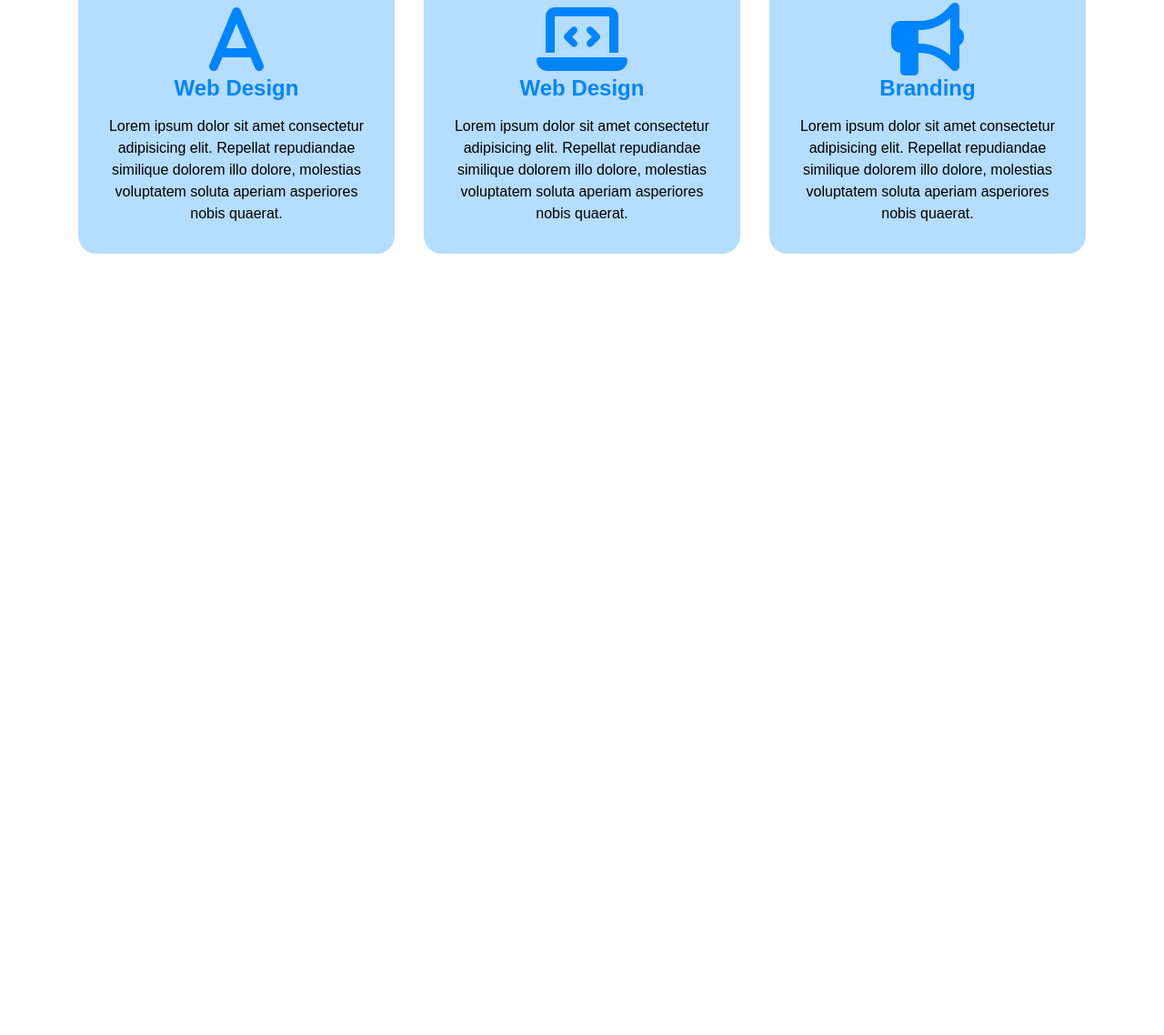
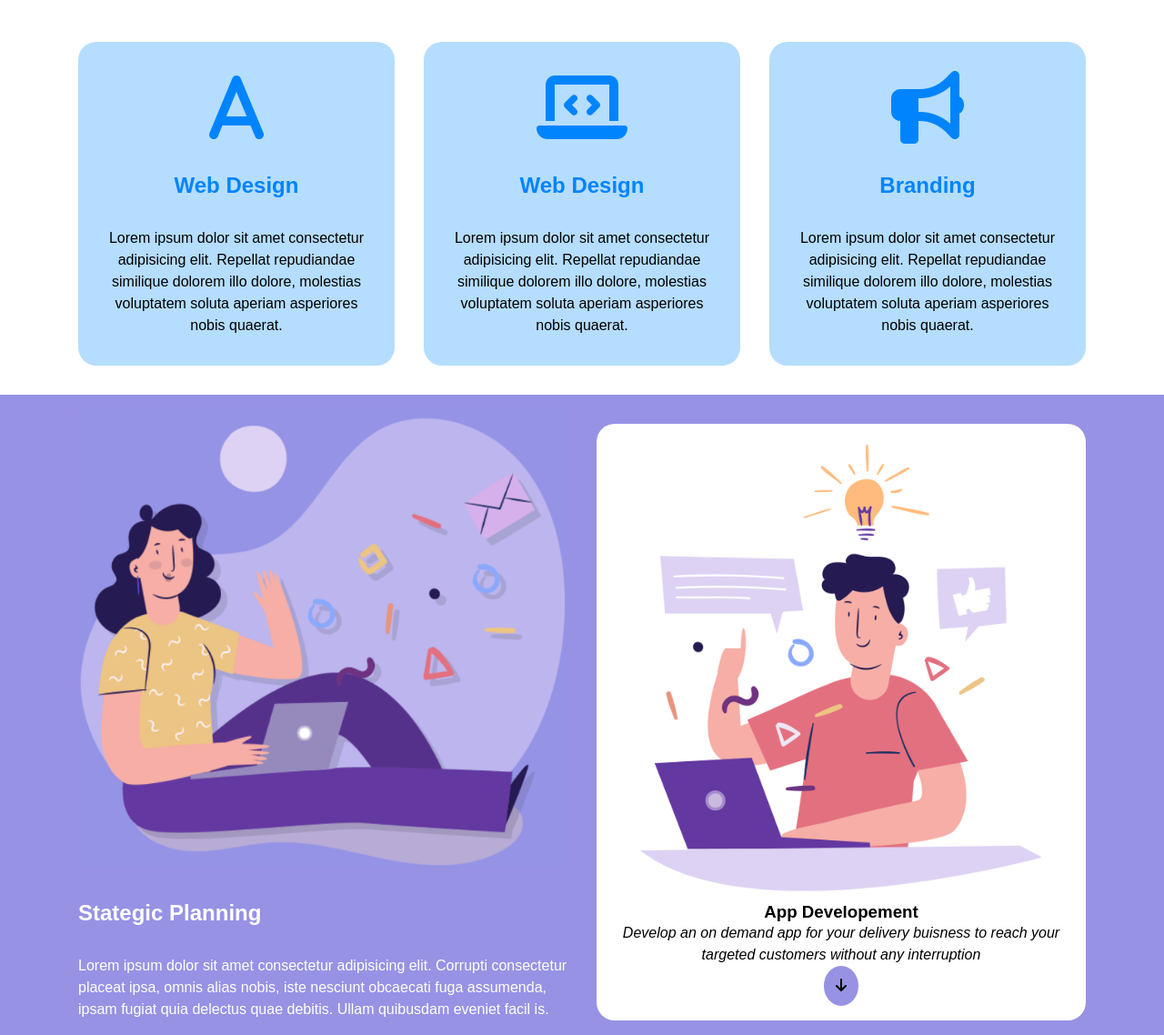
Before and after one commit to HiranyaRanawaka99/htmlcss-responsive-layout, a plain HTML site: page index.html in a window 1280 px wide. Shown: the part 486-1624 px from the top of the page at 91% size. Before the commit the page ends 800 px from the top, so only its background shows below. Drawn offline with Linux system fonts and the light colour scheme.

Commit message:
feat: section 2

```diff
--- a/assets/css/style.css
+++ b/assets/css/style.css
@@ -5,6 +5,9 @@
     --darkgray: #333333;
     --text-black: black;
     --text-white: white;
+
+    --base-spacing-grid: 1rem;
+    --big-spacing-grid: 2rem;
 
 }
 
@@ -20,6 +23,11 @@ body {
     font-family: 'Akatab', sans-serif;
 }
 
+p {
+    line-height: 1.5rem;
+  }
+
+
 /*LAYOUT*/
 .container {
     margin-left: auto;
@@ -33,18 +41,33 @@ body {
     margin-right: -1rem;
 }
 
+.col {
+    padding: 1rem;
+}
+
+.m-top-2rem {
+    margin-top: 2rem
+}
+
+section:nth-of-type(even) {
+    background-color: var(--secondary-color);
+}
+
+.card {
+    border-radius: 20px;
+}
 
 
 /*SECTION*/
 
-/*header*/
+    /*header*/
 
 #header {
     height: 80px;
     line-height: 80px;
 }
 
-#header>.container {
+#header > .container {
     display: flex;
     background-color: var(--primary-color);
 
@@ -61,11 +84,10 @@ body {
 }
 
 
-/*section-1*/
+    /*section-1*/
 
 #section-1 .col {
     margin: 1rem 0;
-    padding: 0 1rem;
 
 }
 
@@ -74,7 +96,6 @@ body {
     padding: 2rem;
     height: 100%;
 
-    border-radius: 20px;
     text-align: center;
 }
 
@@ -93,21 +114,14 @@ body {
     display: inline-block;
     padding: 0.5rem 1rem;
     border-radius: 20px;
-    margin-top: 1rem;
 }
 
 #section-1 .phone-image {
     width: 75%;
-    margin-top: 1rem;
 }
 
 #section-1 h2 {
     color: var(--primary-color);
-}
-
-#section-1 p {
-    line-height: 1.5rem;
-    margin-top: 1rem;
 }
 
 #section-1 .fa-solid {
@@ -115,12 +129,51 @@ body {
     color: var(--primary-color);
 }
 
+  /*section-2*/
+
+  #section-2 {
+    background-color: var(--secondary-color);
+  }
+
+  #section-2 img {
+    width: 100%;
+  }
+
+  #section-2 h1 {
+    color: var(--text-white);
+  }
+
+  #section-2 p {
+    line-height: 1.5rem;
+  }
+
+  .col.top p {
+    color: var(--text-white);
+  }
+
+  .col.bottom > .card {
+    background-color: white;
+    padding: 1rem;
+    text-align: center;
+  }
+
+  .arrow-down {
+    display: inline-block;
+    background-color:var(--secondary-color);
+    padding: 0.8rem;
+    border-radius: 50%;
+  }
+
+
+
+
+
 
 /*RESPONSIVE*/
 
-/*tablet*/
+    /*tablet*/
 
-/*section-1*/
+        /*section-1*/
 
 @media screen and (min-width: 576px) {
 
@@ -138,6 +191,10 @@ body {
     }
 }
 
+    /*dekstop*/
+
+        /*section-1*/
+
 @media screen and (min-width: 1000px) {
     .container {
         max-width: 1140px;
@@ -151,5 +208,22 @@ body {
         width: 50%;
     }
 
+        /*section-2*/
+
+    #section-2 .row {
+        display: flex;
+    }
+
+    #section-2 .col {
+        width: 50%;
+    }
+
+    .col.bottom {
+        display: flex;
+        align-items: flex-end;
+        width: 50%;
+    }
+
+
 
 }
--- a/index.html
+++ b/index.html
@@ -10,10 +10,14 @@
 <body>
 <!--HEADER-->
     <header id="header">
-        <div class="container">
+        <nav class="container">
+            <div>
             <img src="assets/img/logo.png" alt="logo" class="logo">
+        </div>
+        <div>
             <i class="fa-solid fa-bars"></i>
         </div>
+        </nav>
     </header>
 <!--MAIN-->
    <!--section-1-->
@@ -23,48 +27,95 @@
              <div class="col">
                 <div class="card lg">
                     <div class="card-section">
-                    <h2 class="txt-left">Get a demo application</h2>
-                    <p class="txt-left">Lorem ipsum dolor sit amet consectetur adipisicing elit. In reiciendis tempore voluptatum iusto nulla, est ex sit ipsam perferendis temporibus minus modi odio.</p>
-                    <span class="app-store txt-left"><i class="fa-brands fa-apple"></i>App Store</span>
+                    <h2 class="txt-left m-top-2rem">Get a demo application</h2>
+                    <p class="txt-left m-top-2rem">Lorem ipsum dolor sit amet consectetur adipisicing elit. In reiciendis tempore voluptatum iusto nulla, est ex sit ipsam perferendis temporibus minus modi odio.</p>
+                    <span class="app-store m-top-2rem txt-left"><i class="fa-brands fa-apple"></i>App Store</span>
                     </div>
                     <div class="card-section">
-                    <img src="assets/img/phone.png" alt="phone-image" class="phone-image">
+                    <img src="assets/img/phone.png" alt="phone-image" class="phone-image m-top-2rem">
                     </div>
                 </div>
              </div>
             <div class="col">
                 <div class="card">
                     <i class="fa-solid fa-file-code"></i>
-                    <h2>Clean code</h2>
-                    <p>Lorem ipsum dolor sit amet consectetur adipisicing elit. Repellat repudiandae similique dolorem illo dolore, molestias voluptatem soluta aperiam asperiores nobis quaerat. </p>
+                    <h2 class="m-top-2rem">Clean code</h2>
+                    <p class="m-top-2rem">Lorem ipsum dolor sit amet consectetur adipisicing elit. Repellat repudiandae similique dolorem illo dolore, molestias voluptatem soluta aperiam asperiores nobis quaerat. </p>
                 </div>
             </div>
             <div class="col">
                 <div class="card">
                     <i class="fa-solid fa-a"></i>
-                    <h2>Web Design</h2>
-                    <p>Lorem ipsum dolor sit amet consectetur adipisicing elit. Repellat repudiandae similique dolorem illo dolore, molestias voluptatem soluta aperiam asperiores nobis quaerat. </p>
+                    <h2 class="m-top-2rem">Web Design</h2>
+                    <p  class="m-top-2rem">Lorem ipsum dolor sit amet consectetur adipisicing elit. Repellat repudiandae similique dolorem illo dolore, molestias voluptatem soluta aperiam asperiores nobis quaerat. </p>
                 </div>
             </div>
             <div class="col">
                 <div class="card">
                     <i class="fa-solid fa-laptop-code"></i>
-                    <h2>Web Design</h2>
-                    <p>Lorem ipsum dolor sit amet consectetur adipisicing elit. Repellat repudiandae similique dolorem illo dolore, molestias voluptatem soluta aperiam asperiores nobis quaerat. </p>
+                    <h2 class="m-top-2rem">Web Design</h2>
+                    <p  class="m-top-2rem">Lorem ipsum dolor sit amet consectetur adipisicing elit. Repellat repudiandae similique dolorem illo dolore, molestias voluptatem soluta aperiam asperiores nobis quaerat. </p>
                 </div>
             </div>
             <div class="col">
                 <div class="card">
                     <i class="fa-sharp fa-solid fa-bullhorn"></i>
-                    <h2>Branding</h2>
-                    <p>Lorem ipsum dolor sit amet consectetur adipisicing elit. Repellat repudiandae similique dolorem illo dolore, molestias voluptatem soluta aperiam asperiores nobis quaerat.</p>
+                    <h2 class="m-top-2rem">Branding</h2>
+                    <p  class="m-top-2rem">Lorem ipsum dolor sit amet consectetur adipisicing elit. Repellat repudiandae similique dolorem illo dolore, molestias voluptatem soluta aperiam asperiores nobis quaerat.</p>
                 </div>
             </div>
+        </div>
+    </div>
+   </section>
+
+   <!--Section 2-->
+   <section id="section-2">
+    <div class="container">
+        <div class="row">
+            <div class="col top">
+                <div class="card">
+                         <img src="assets/img/planning1.png" alt="lady-planning">
+                        <h1 class="m-top-2rem">Stategic Planning</h1>
+                        <p class="m-top-2rem">Lorem ipsum dolor sit amet consectetur adipisicing elit. Corrupti consectetur placeat ipsa, omnis alias nobis, iste nesciunt obcaecati fuga assumenda, ipsam fugiat quia delectus quae debitis. Ullam quibusdam eveniet facil
+                        is.</p>
+                </div>
+            </div>
+            <div class="col bottom">
+                <div class="card">
+                        <img src="assets/img/planning2.png">
+                        <h3>App Developement</h3>
+                        <p><em>Develop an on demand app for your delivery buisness to reach your targeted customers without any interruption</em></p>
+                        <span class="arrow-down"><i class="fa-solid fa-arrow-down"></i></i></span>
+                </div>
+            </div>
+        </div>
+    </div>
+   </section>
+
+   <!--section 3-->
+   <section id="section-3">
+        <div class="container">
+
 
         </div>
+   </section>
 
-    </div>
-   </section>
+   <!--section 3-->
+   <section id="section-4">
+        <div class="container">
+
+
+        </div>
+    </section>
+
+   <!--section 3-->
+   <section id="section-5">
+        <div class="container">
+
+
+        </div>
+    </section>
+
 
 
 
```
